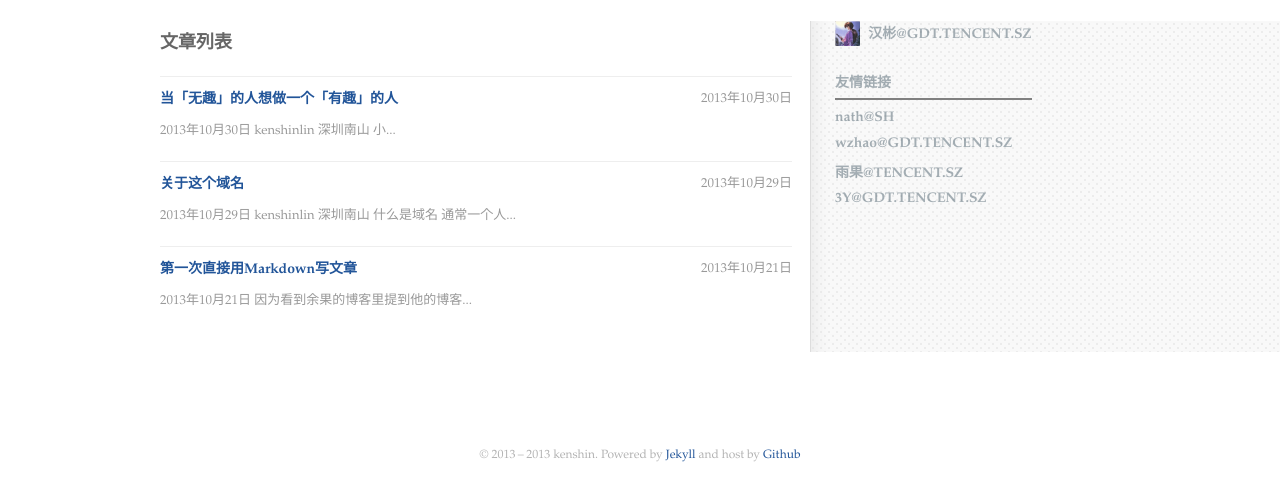
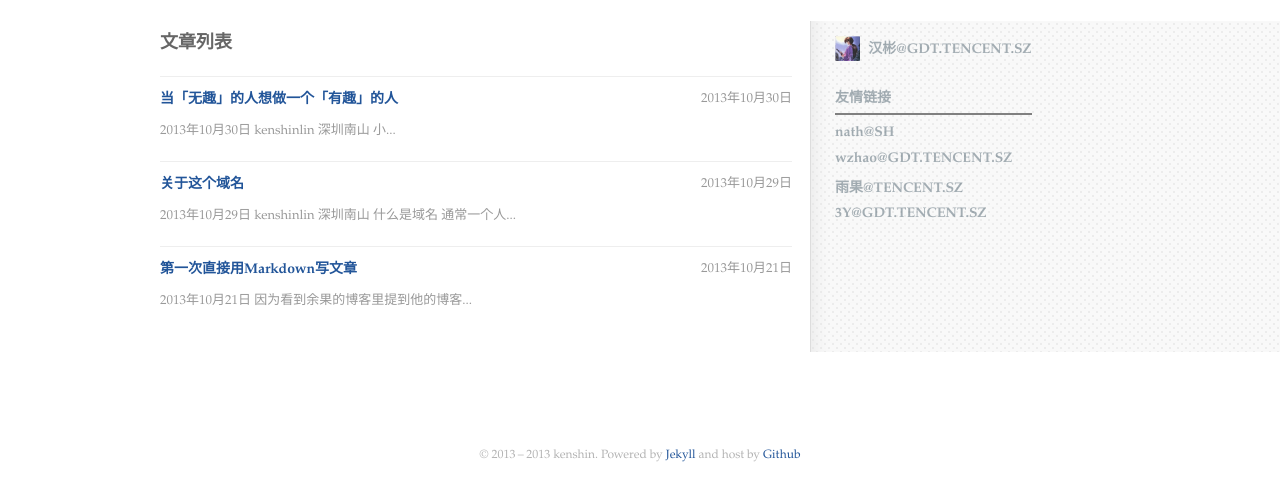
Before and after one commit to kenshinlin/archives, a Jekyll site: the page built from index.html, in a window 1280 px wide. Shown: the top 501 px of the page. Built offline with Jekyll 4.4.1, drawn with Linux system fonts in a browser that asks for light colours.

Commit message:
right side style

```diff
--- a/css/style.css
+++ b/css/style.css
@@ -109,7 +109,7 @@ font-size: 14px;
 .info{
   float:left;
   margin-left:18px;
-  padding:0 10px 20px 20px;
+  padding:15px 10px 20px 20px;
 }
 .info:before{
     border-left: 1px solid #ddd;
```
